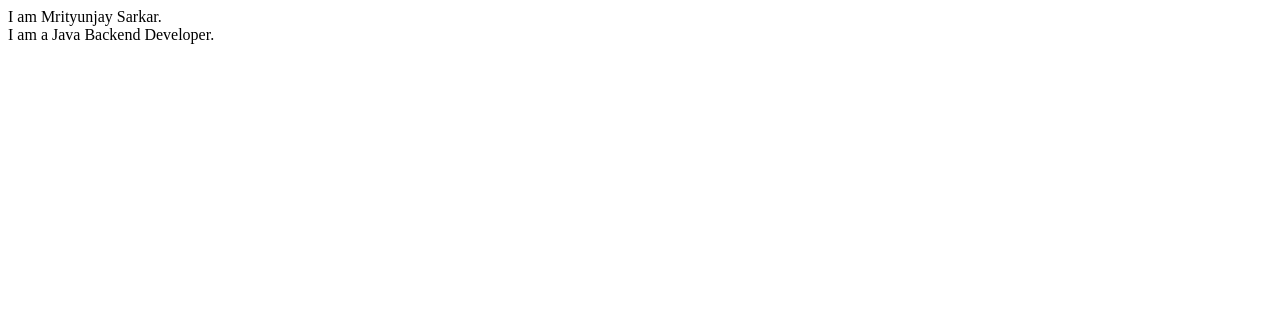
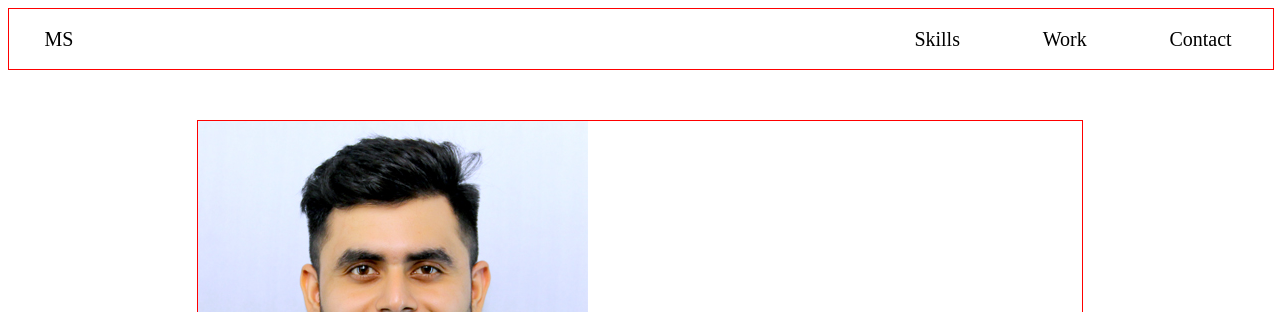
Before and after one commit to MrityuNJ45/mrityunj45.github.io, a plain HTML site: page index.html in a window 1280 px wide. Shown: the top 312 px of the page. Drawn offline with Linux system fonts and the light colour scheme.

Commit message:
added few changes

```diff
--- a/index.html
+++ b/index.html
@@ -4,12 +4,31 @@
     <meta charset="UTF-8">
     <meta http-equiv="X-UA-Compatible" content="IE=edge">
     <meta name="viewport" content="width=device-width, initial-scale=1.0">
+    <link rel="stylesheet" href="style.css">
     <title>Mrityunjay Sarkar</title>
 </head>
 <body>
 
-    <div>I am Mrityunjay Sarkar.</div>
-    <div>I am a Java Backend Developer.</div>
+   <div id="navbar">
+    <div id="navName"> MS </div>
+    <div id="show">
+        <div>Skills</div>
+        <div>Work</div>
+        <div>Contact</div>
+    </div>
+   </div>
+
+
+   <div id="bodyPhoto">
+    <div id="myPic">
+        <img src="myPhoto1.jpg" alt="">
+    </div>
+    <div id="des">
+        <h1>Hi I am Mrityunjay Sarkar</h1>
+        <h2>I am a Java Backend Developer</h2>
+
+    </div>
+   </div>
 
 
 
--- /dev/null
+++ b/style.css
@@ -0,0 +1,60 @@
+#navbar{
+
+    width: 100%;
+    height: 60px;
+    border: 1px solid red;
+    display: flex;
+    justify-content: space-between;
+
+}
+
+#navName{
+    width: 100px;
+    font-size: 20px;
+    display: grid;
+    text-align: center;
+    justify-content: center;
+    align-items: center;
+
+
+}
+
+
+#show{
+
+    width: 400px;
+    display: flex;
+    justify-content: space-around;
+
+}
+
+#show > div{
+    display: grid;
+    justify-content: center;
+    align-items: center;
+    text-align: center;
+
+    font-size: 20px;
+    cursor: pointer;
+}
+
+
+#bodyPhoto{
+    width: 70%;
+
+    margin: auto;
+    margin-top: 50px;
+    border: 1px solid red;
+    display: grid;
+    grid-template-columns: repeat(2,1fr);
+    align-items: center;
+    justify-content: center;
+}
+
+#myPic{
+
+}
+
+#des{
+
+}
```
Also changed, not shown: myPhoto1.jpg (added).
